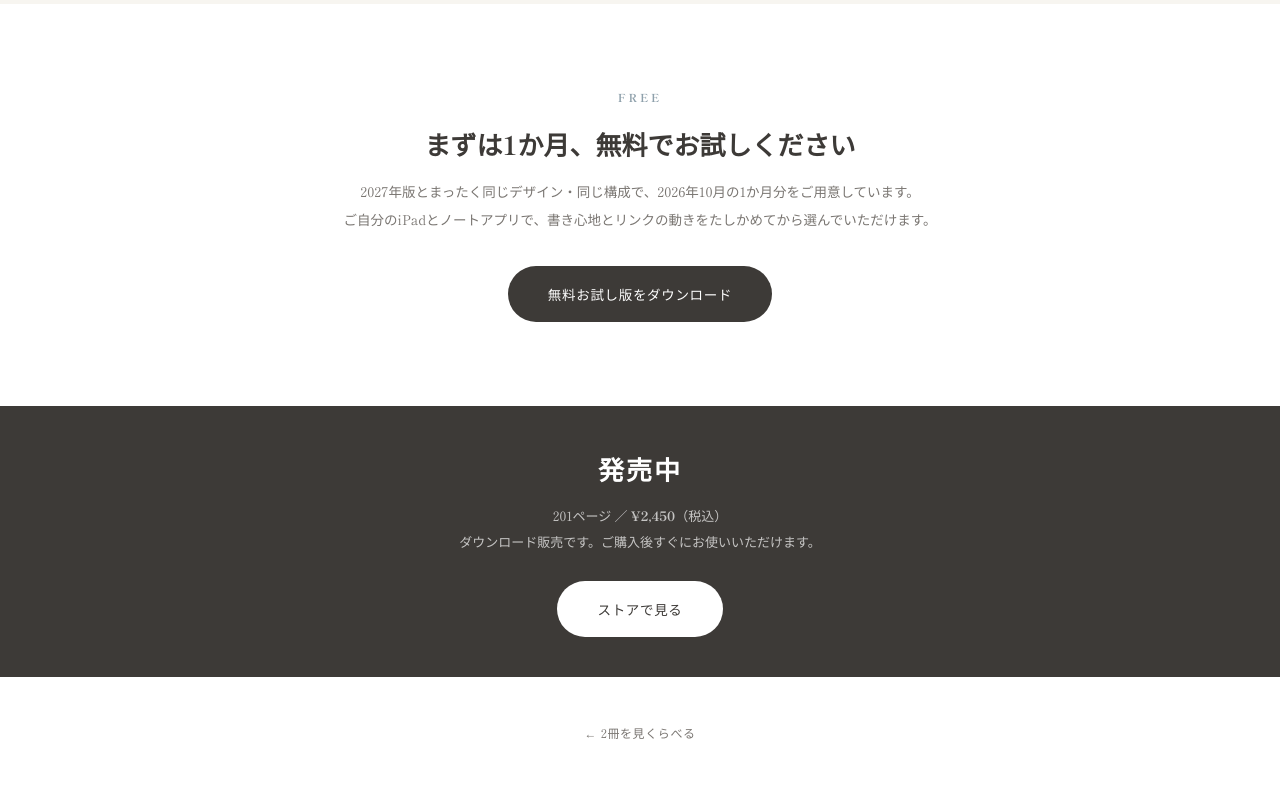
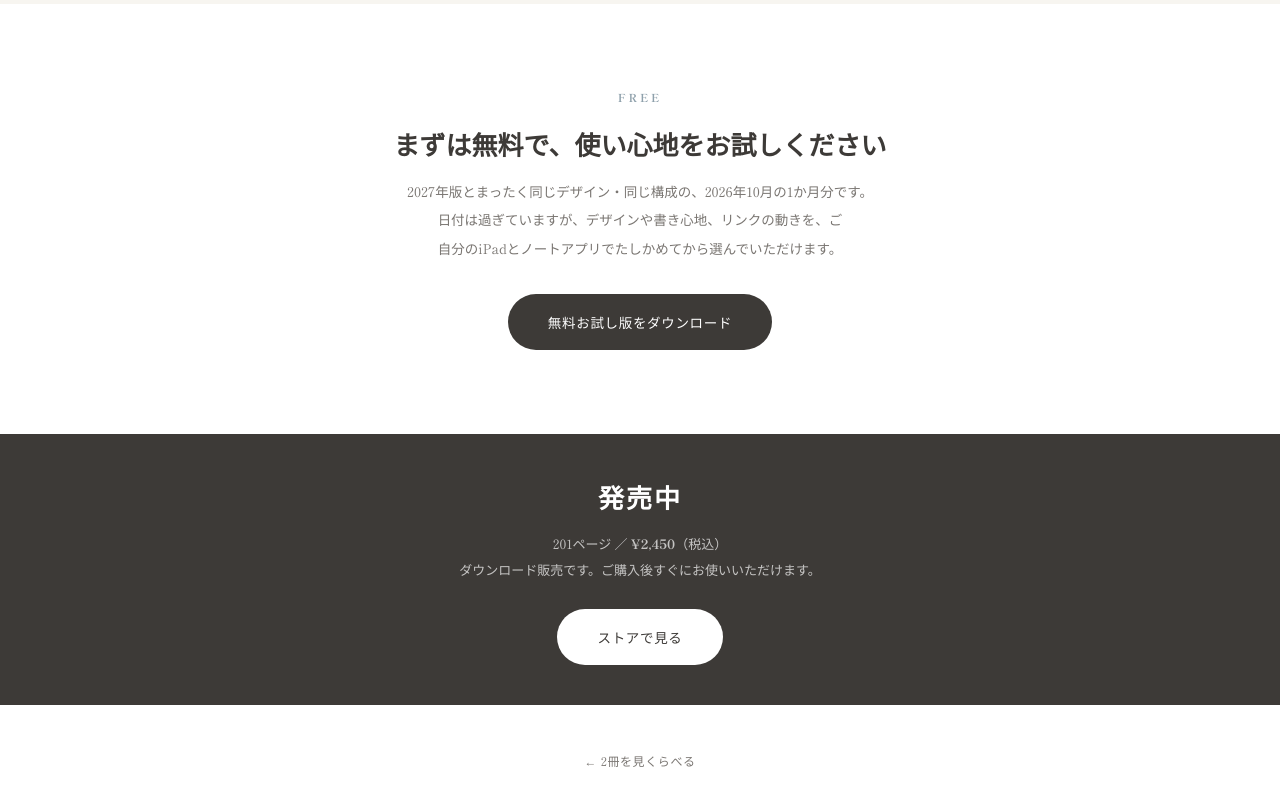
Before and after one commit to mamaroku/mamaroku, a plain HTML site: page planner-leather.html in a window 1280 px wide. Shown: the part 4980-5786 px from the top of the page. Drawn offline with Linux system fonts and the light colour scheme.

Commit message:
2027プランナー：お試し版の説明を「デザイン・書き心地を試すための10月分」に変更
- 見出しから「1か月」を外し、使い心地を試すためのものと伝わる言い方に
- 説明文に「日付は過ぎていますが」を加え、10月分のまま配布を続けることを明記

Co-Authored-By: Claude Opus 5.5 <noreply@anthropic.com>

```diff
--- a/planner-leather.html
+++ b/planner-leather.html
@@ -588,8 +588,8 @@ gtag('config', 'G-QBYGZ9TTWS');
 <section class="section section--center">
   <div class="section__inner">
     <p class="label">Free</p>
-    <h2 class="section__title">まずは1か月、無料でお試しください</h2>
-    <p class="section__lead"><span class="ln">2027年版とまったく同じデザイン・同じ構成で、2026年10月の1か月分をご用意しています。</span><span class="ln">ご自分のiPadとノートアプリで、書き心地とリンクの動きをたしかめてから選んでいただけます。</span></p>
+    <h2 class="section__title">まずは無料で、使い心地をお試しください</h2>
+    <p class="section__lead"><span class="ln">2027年版とまったく同じデザイン・同じ構成の、2026年10月の1か月分です。</span><span class="ln">日付は過ぎていますが、デザインや書き心地、リンクの動きを、ご自分のiPadとノートアプリでたしかめてから選んでいただけます。</span></p>
     <p style="margin-top:32px">
       <a class="btn-light" style="background:var(--dark);color:var(--white)"
          href="files/mamaroku-planner-leather-trial-2026-10.pdf"
```
Also changed, not shown: planner-wood.html (+2 -2 lines), planner2027II.html (+2 -2 lines).
